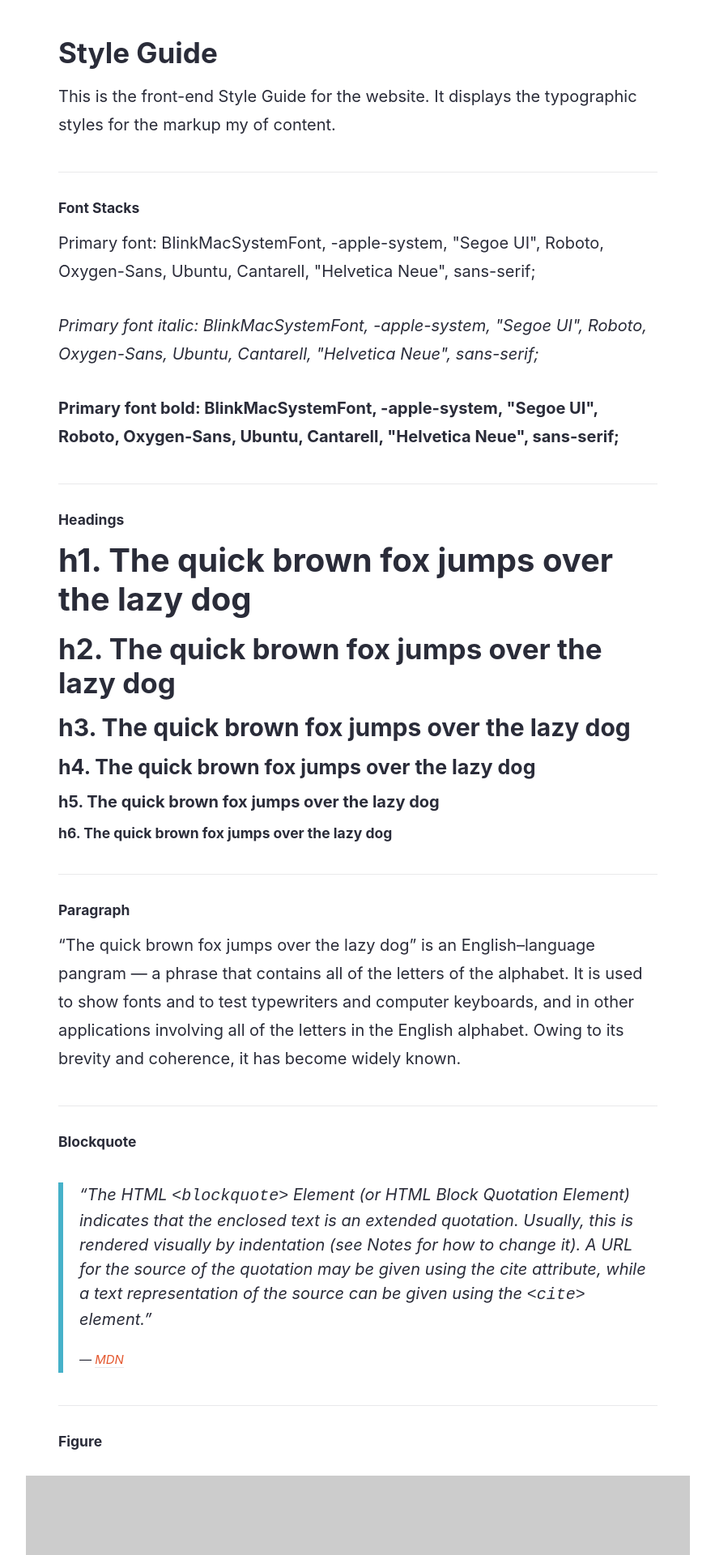
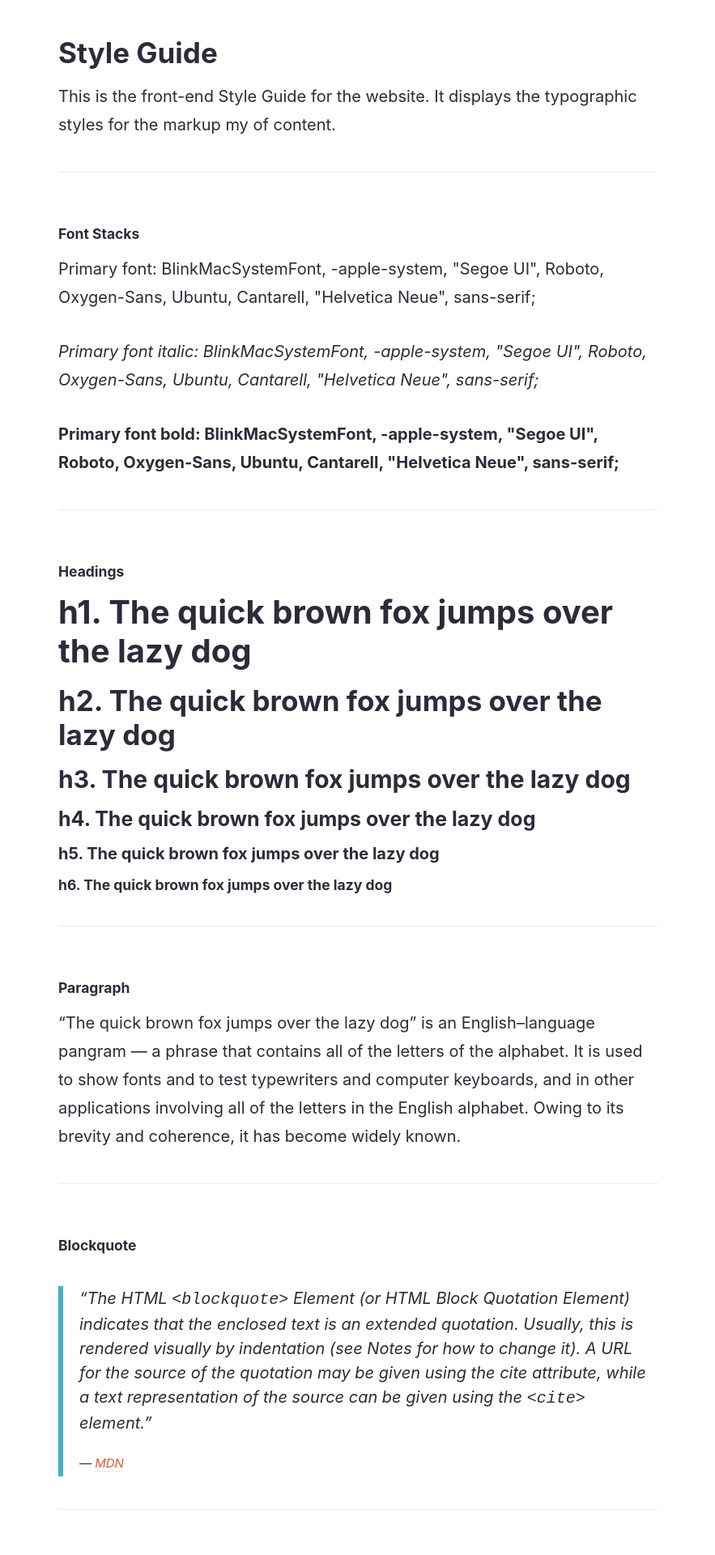
Before and after one commit to michaelthorne/michaelthorne.github.io, a Jekyll site: the page built from styleguide.md, in a window 1280 px wide. Shown: the part 404-2324 px from the top of the page at 81% size, without its empty margins (198-1081 px from the left). Built offline with Jekyll 4.4.1, drawn with Linux system fonts in a browser that asks for light colours; some web fonts are replaced.

Commit message:
Minor CSS updates

```diff
--- a/_sass/objects/article.scss
+++ b/_sass/objects/article.scss
@@ -83,7 +83,7 @@ article {
         height: 1px;
         margin: 2rem auto;
         padding: 0;
-        width: 33%;
+        width: 25%;
 
         /* Separator */
 
@@ -110,6 +110,7 @@ article {
 
     ol,
     ul {
+        margin-top: 0;
         margin-bottom: 2rem;
         padding-left: 2em;
 
@@ -211,6 +212,8 @@ article {
 
         hr {
             border-top: 6px solid $color-black;
+            margin-top: 4rem;
+            margin-bottom: 4rem;
         }
     }
 }
```
